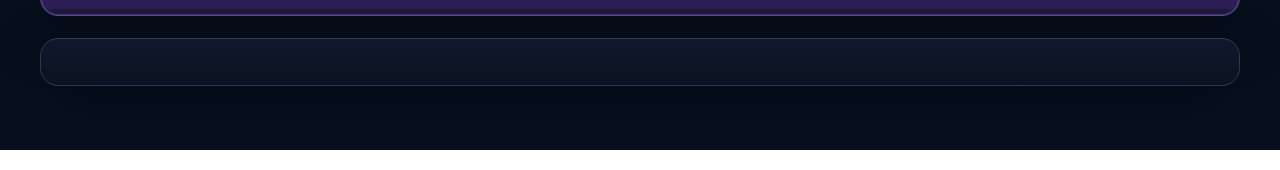
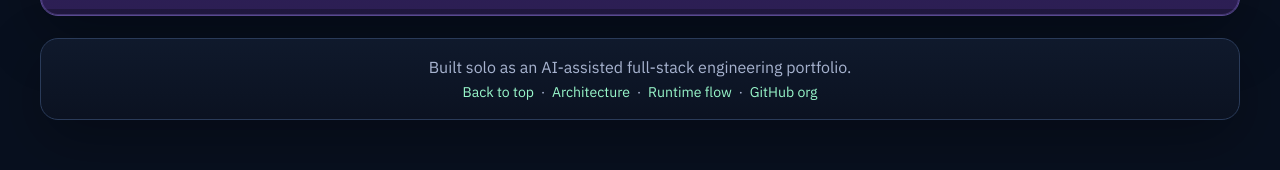
Before and after one commit to best-koder-ever/best-koder-ever.github.io, a plain HTML site: page index.html in a window 1280 px wide. Shown: the part 1707-1877 px from the top of the page. Drawn offline with Linux system fonts and the light colour scheme.

Commit message:
Fix broken @media rule, add footer, remove dangling empty section

```diff
--- a/index.html
+++ b/index.html
@@ -237,7 +237,7 @@
       .retro-links p { margin: 0 0 10px; color: #d6d1eb; }
       .retro-links a { color: #c4b5fd; }
 
-       (max-width: 980px) {
+      @media (max-width: 980px) {
         .retro-grid { grid-template-columns: 1fr; }
       }
 
@@ -390,8 +390,18 @@
         </div>
       </section>
 
-      <section class="section section-card">
-        <div class="section-head">
+      <footer class="section section-card" style="text-align:center;">
+        <p class="muted" style="margin:0 0 6px;">Built solo as an AI-assisted full-stack engineering portfolio.</p>
+        <p class="muted" style="margin:0;font-size:.88rem;">
+          <a href="#">Back to top</a>
+          &nbsp;·&nbsp;
+          <a href="/architecture.html">Architecture</a>
+          &nbsp;·&nbsp;
+          <a href="/runtime-flow.html">Runtime flow</a>
+          &nbsp;·&nbsp;
+          <a href="https://github.com/best-koder-org" target="_blank" rel="noopener">GitHub org</a>
+        </p>
+      </footer>
   </main>
 </body>
 </html>
```
